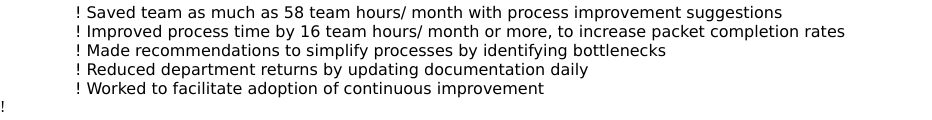
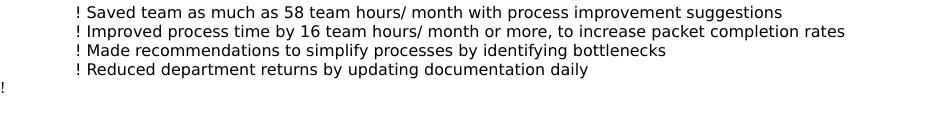
Before and after one commit to vcarteroffice/vcarteroffice.github.io, a plain HTML site: page index.html in a window 1280 px wide. Shown: the part 1667-1787 px from the top of the page, without its empty margins (0-932 px from the left). Drawn offline with Linux system fonts and the light colour scheme.

Commit message:
Add files via upload

```diff
--- a/index.html
+++ b/index.html
@@ -88,7 +88,7 @@
             <li>Improved process time by 16 team hours/ month or more, to increase packet completion rates</li>
             <li>Made recommendations to simplify processes by identifying bottlenecks</li>
             <li>Reduced department returns by updating documentation daily</li>
-            <li>Worked to facilitate adoption of continuous improvement</li>
+
     </div>
             <li>
 
```
